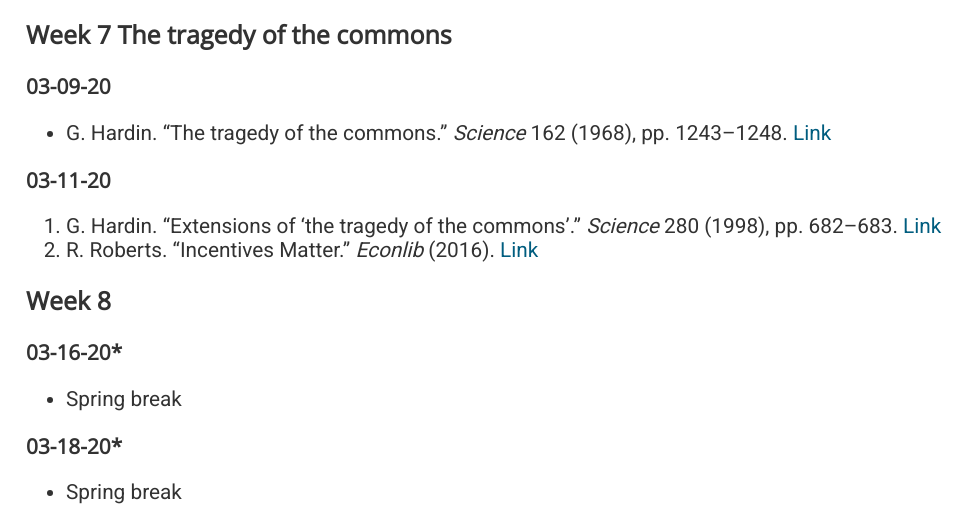
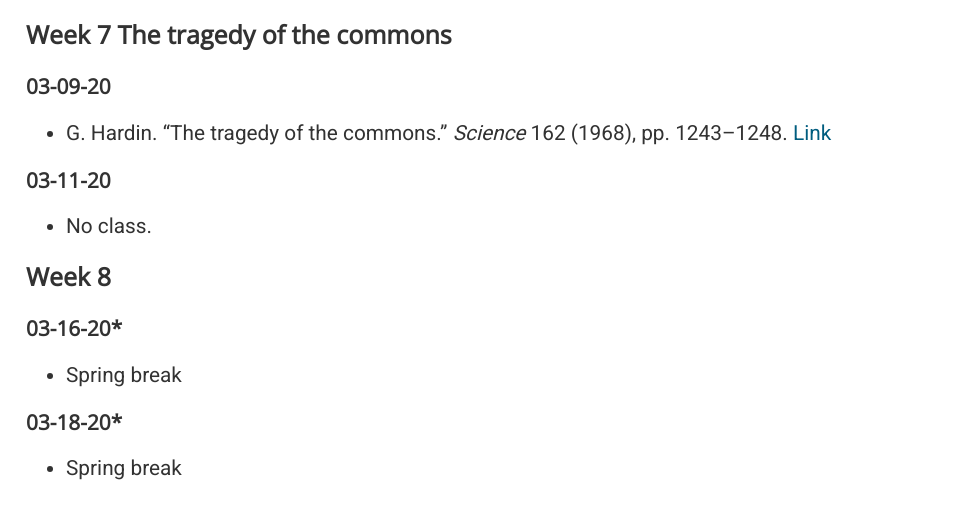
Before and after one commit to makp/website, a Flask app: page /schedule5 in a window 1280 px wide. Shown: the part 2024-2549 px from the top of the page, without its empty margins (0-978 px from the left). After the commit the page ends 2504 px from the top, so only its background shows below. Run offline with Flask 2, Linux system fonts and the light colour scheme.

Commit message:
update schedule

```diff
--- a/templates/includes/schedule_s20_phil255.html
+++ b/templates/includes/schedule_s20_phil255.html
@@ -430,33 +430,12 @@
   </a>
   03-11-20
  </h5>
- <!--l. 124-->
- <p class="noindent">
- </p>
- <ol class="enumerate1">
-  <li class="enumerate" id="x1-23002x1">
-   G. Hardin. “Extensions of ‘the tragedy of the commons’.”
-   <em>
-    Science
-   </em>
-   280
-     (1998), pp. 682–683.
-   <a href="https://tu-my.sharepoint.com/:b:/g/personal/mpedroso_towson_edu/EUp61UA1qb1DvWeR8_0KeVsB0-zzkqAmDeuLVAT9V328fQ?e=JWF2KO">
-    Link
-   </a>
+ <ul class="itemize1">
+  <li class="itemize">
+   No class.
   </li>
-  <li class="enumerate" id="x1-23004x2">
-   R. Roberts. “Incentives Matter.”
-   <em>
-    Econlib
-   </em>
-   (2016).
-   <a href="https://www.econlib.org/library/Columns/y2006/Robertsincentives.html">
-    Link
-   </a>
-  </li>
- </ol>
- <!--l. 130-->
+ </ul>
+ <!--l. 131-->
  <p class="noindent">
  </p>
  <h4 class="subsectionHead" id="Week8">
@@ -466,7 +445,7 @@
   <a id="x1-24000Week 8">
   </a>
  </h4>
- <!--l. 131-->
+ <!--l. 132-->
  <p class="noindent">
  </p>
  <h5 class="likesubsubsectionHead">
@@ -479,7 +458,7 @@
    Spring break
   </li>
  </ul>
- <!--l. 133-->
+ <!--l. 134-->
  <p class="noindent">
  </p>
  <h5 class="likesubsubsectionHead">
```
Also changed, not shown: latex/schedules/schedule_s20_phil212/schedule_s20_phil212.html (+3 -5 lines), latex/schedules/schedule_s20_phil255/schedule_s20_phil255.html (+5 -13 lines), templates/includes/schedule_s20_phil212.html (+1 -9 lines), 2 other files.
